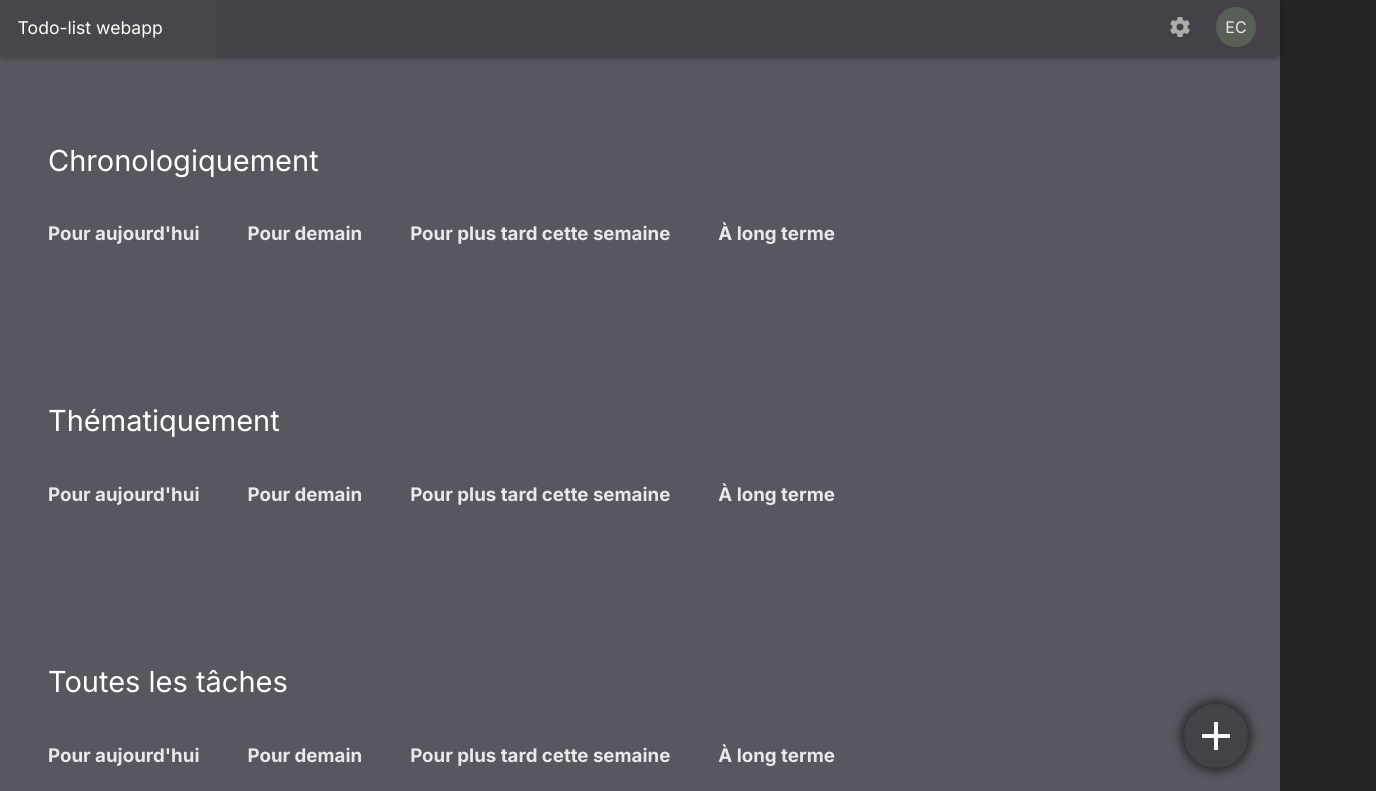
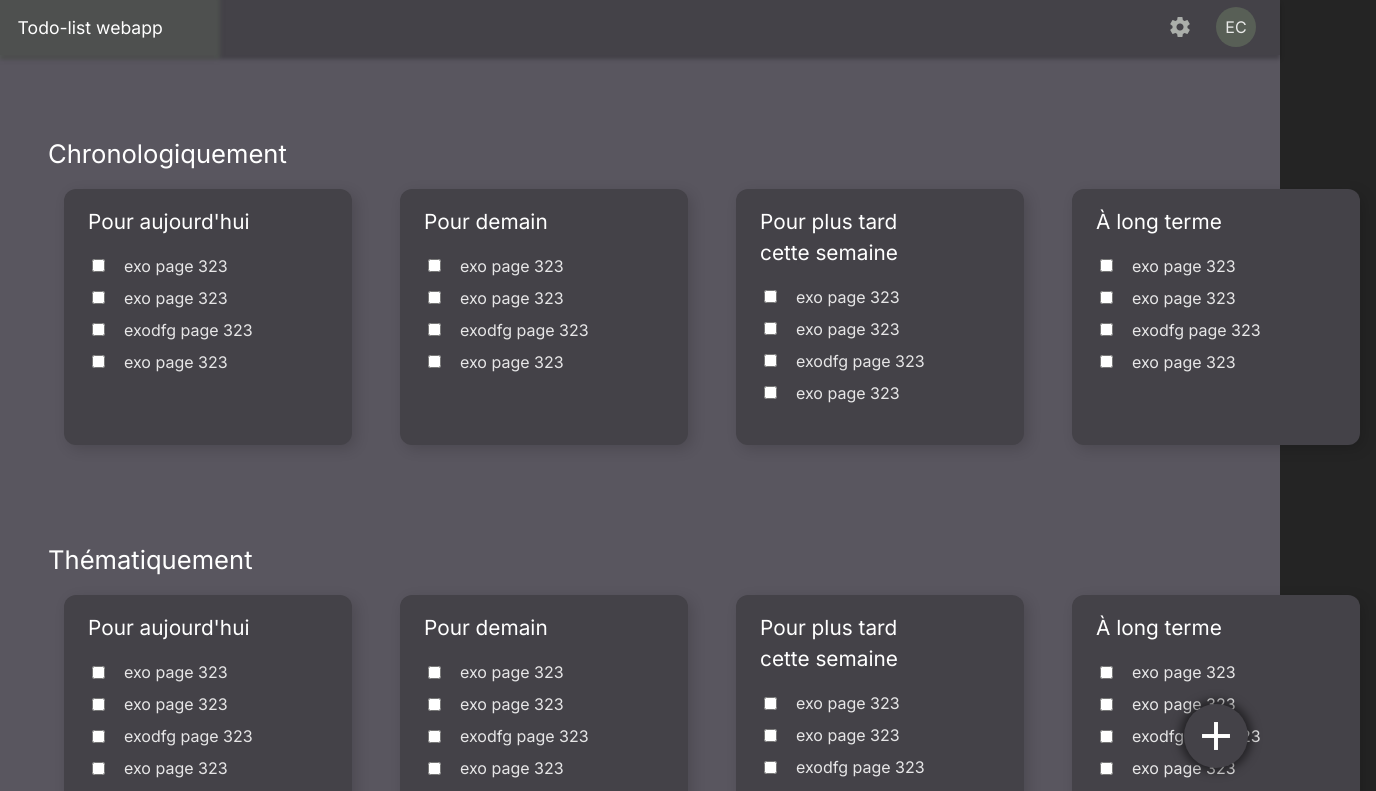
Before and after one commit to Em-ilien/Todo-list, a React (Vite) app: page / in a window 1280 px wide. Shown: the top 791 px of the page, 1376 px wide, since content can reach past the window. Built offline with nearby package versions, Linux system fonts and the light colour scheme.

Commit message:
add store and filtercard component

```diff
--- a/package.json
+++ b/package.json
@@ -10,11 +10,9 @@
     "test": "jest --watchAll"
   },
   "dependencies": {
-    "@fortawesome/fontawesome-svg-core": "^6.4.0",
-    "@fortawesome/free-regular-svg-icons": "^6.4.0",
-    "@fortawesome/react-fontawesome": "^0.2.0",
     "react": "^18.2.0",
-    "react-dom": "^18.2.0"
+    "react-dom": "^18.2.0",
+    "valtio": "^1.10.4"
   },
   "devDependencies": {
     "@babel/preset-env": "^7.20.2",
--- a/src/App.css
+++ b/src/App.css
@@ -31,8 +31,8 @@
   margin: 0;
 }
 .Header h1:hover {
-  background: #585F5625;
-  box-shadow: 0px 4px 4px #585F5625;
+  background: #585F5680;
+  box-shadow: 0px 0px 4px 4px #585F5680;
 }
 
 .Header .right-ctn {
@@ -75,3 +75,12 @@
 .Task .done {
   text-decoration: line-through;
 }
+
+.FilterCard:hover i.material-icons {
+  color: #fff!important;
+}
+
+.FilterCard i.material-icons:hover {
+  background: #585F5680;
+  box-shadow: 0 0 0 0.2rem #585F5680;
+}
--- a/src/components/FilterCard.jsx
+++ b/src/components/FilterCard.jsx
@@ -1,12 +1,65 @@
 import React from "react";
+import {useSnapshot, state} from "../store.js";
 
 export default function FilterCard(props) {
+  const snap = useSnapshot(state)
+
+  const tasksList = state.tasks.map((task) => (
+    <li key={task.id} style={taskStyle}>
+      <input type="checkbox" />
+      <span>{task.title}</span>
+    </li>
+  ));
+
   return (
     <div className="FilterCard" style={filterCard}>
-        <h3>{props.title}</h3>
+      <header style={header}>
+        <h3 style={cardTitle}>{props.title}</h3>
+        <i className="material-icons" style={moreIcon}>more_vert</i>
+      </header>
+      <div className="content">{tasksList}</div>
     </div>
   );
 }
 
 const filterCard = {
+  padding: "0.5em 1.5em 2em 1.5em",
+  minWidth: "15em",
+  gap: "1em",
+  background: "#444248",
+  boxShadow: "4px 4px 14px rgba(0, 0, 0, 0.15)",
+  borderRadius: "0.75em",
+  minHeight: "6em",
 }
+
+const header = {
+  display: "flex",
+  flexDirection: "row",
+  justifyContent: "space-between",
+  width: "100%",
+  alignItems: "center",
+  gap: "2em",
+}
+
+const cardTitle = {
+  margin: "0.425em 0em",
+  fontStyle: "normal",
+  fontWeight: "400",
+  fontSize: "1.3em",
+  color: "#fff",
+}
+
+const moreIcon = {
+  fontSize: "1.75em",
+  color: "#ffffff00",
+  cursor: "pointer",
+  borderRadius: "2em",
+}
+
+const taskStyle = {
+  display: "flex",
+  flexDirection: "row",
+  alignItems: "center",
+  gap: "1em",
+  margin: "0.5em 0em",
+}
--- a/src/components/Header.jsx
+++ b/src/components/Header.jsx
@@ -3,7 +3,7 @@ import React from "react";
 export default function Header(props) {
   return (
     <header className="Header">
-      <h1>Todo-list webapp</h1>
+      <h1 onClick={() => {document.location="."}}>Todo-list webapp</h1>
       <nav>
         {/* TODO */}
       </nav>
--- a/src/components/Main.jsx
+++ b/src/components/Main.jsx
@@ -41,7 +41,7 @@ const filterCardSections = {
     display: "flex",
     flexDirection: "column",
     alignItems: "flex-start",
-    padding: "4em 0px",
-    gap: "7em",
+    padding: "4em 0em",
+    gap: "5em",
     margin: "0px 3em",
 }
--- a/src/components/SectionFilterCards.jsx
+++ b/src/components/SectionFilterCards.jsx
@@ -49,13 +49,14 @@ const sectionFilterCards = {
 const sectionTitle = {
   fontStyle: "normal",
   fontWeight: "400",
-  fontSize: "29px",
-  lineHeight: "35px",
+  fontSize: "1.6em",
   color: "#fff",
+  margin: "0.625em 0em",
 }
 
 const filterCardsStyle = {
   display: "flex",
   flexDirection: "row",
   gap: "3em",
+  margin: "0 1em",
 }
--- /dev/null
+++ b/src/store.js
@@ -0,0 +1,10 @@
+import { proxy, useSnapshot } from 'valtio'
+
+const state = proxy({ tasks: [
+    {id: 0, title:"exo page 323", description:"", done:false},
+    {id: 1, title:"exo page 323", description:"", done:false},
+    {id: 2, title:"exodfg page 323", description:"", done:false},
+    {id: 3, title:"exo page 323", description:"", done:false},
+] });
+
+export { state, useSnapshot }
```
Also changed, not shown: 2 other files (tests, documents, lock files or other folders).
